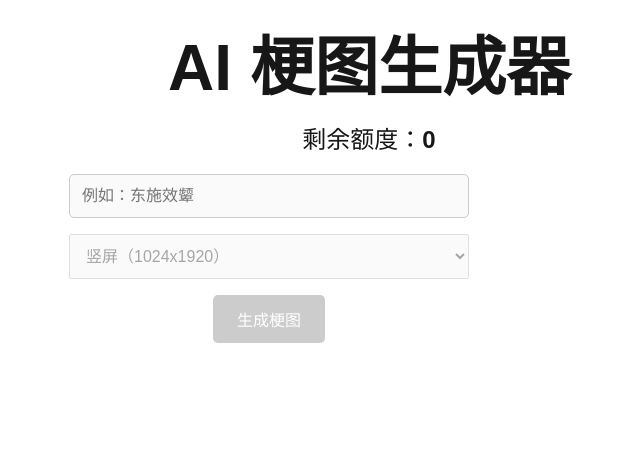
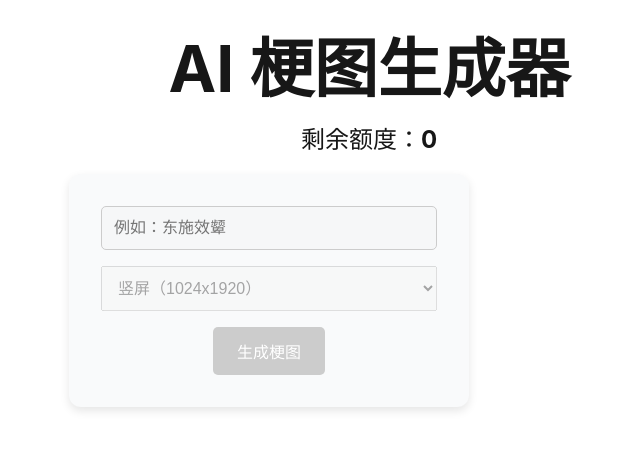
Before and after one commit to alg-bug-engineer/ai-gengtu-backend, a Next.js app in the folder ai-gengtu-frontend/: page /meme_generator in a window 1280 px wide. Shown: the top 450 px of the page, without its empty margins (271-911 px from the left). Built offline with nearby package versions, Linux system fonts and the light colour scheme; no server answers.

Commit message:
代码重构

```diff
--- a/ai-gengtu-frontend/components/Sidebar.js
+++ b/ai-gengtu-frontend/components/Sidebar.js
@@ -35,6 +35,7 @@ export default function Sidebar() {
         }
       } catch (err) {
         console.error('Failed to fetch history:', err);
+        // 这里不进行重定向，由 Layout 组件统一处理未登录情况
       }
     };
     fetchHistory();
--- a/ai-gengtu-frontend/pages/index.js
+++ b/ai-gengtu-frontend/pages/index.js
@@ -17,7 +17,7 @@ const FeatureCard = ({ title, description, link, icon }) => (
 export default function FeaturesPage() {
   const router = useRouter();
 
-  // 检查登录状态的逻辑现在由 Layout 和 Sidebar 处理
+  // 登录检查和历史记录获取已移至 Sidebar
   // 这里只负责页面内容的展示
 
   return (
--- a/ai-gengtu-frontend/styles/Home.module.css
+++ b/ai-gengtu-frontend/styles/Home.module.css
@@ -35,6 +35,7 @@
   border-radius: 8px;
   color: var(--foreground);
   transition: background-color 0.2s;
+  font-weight: 500;
 }
 
 .featureLink:hover {
@@ -56,6 +57,7 @@
   border-radius: 8px;
   cursor: pointer;
   transition: background-color 0.2s;
+  font-weight: 500;
 }
 
 .logoutButton:hover {
@@ -167,6 +169,10 @@
   align-items: center;
   width: 100%;
   max-width: 400px;
+  background: var(--sidebar-bg); /* 调整表单背景色以增强层次感 */
+  padding: 2rem;
+  border-radius: 12px;
+  box-shadow: 0 4px 10px rgba(0,0,0,0.1);
 }
 
 .input {
--- a/ai-gengtu-frontend/styles/globals.css
+++ b/ai-gengtu-frontend/styles/globals.css
@@ -23,7 +23,7 @@ body {
 body {
   color: var(--foreground);
   background: var(--background);
-  font-family: Arial, Helvetica, sans-serif;
+  font-family: -apple-system, BlinkMacSystemFont, "Segoe UI", Roboto, "Helvetica Neue", Arial, sans-serif;
   -webkit-font-smoothing: antialiased;
   -moz-osx-font-smoothing: grayscale;
 }
```
